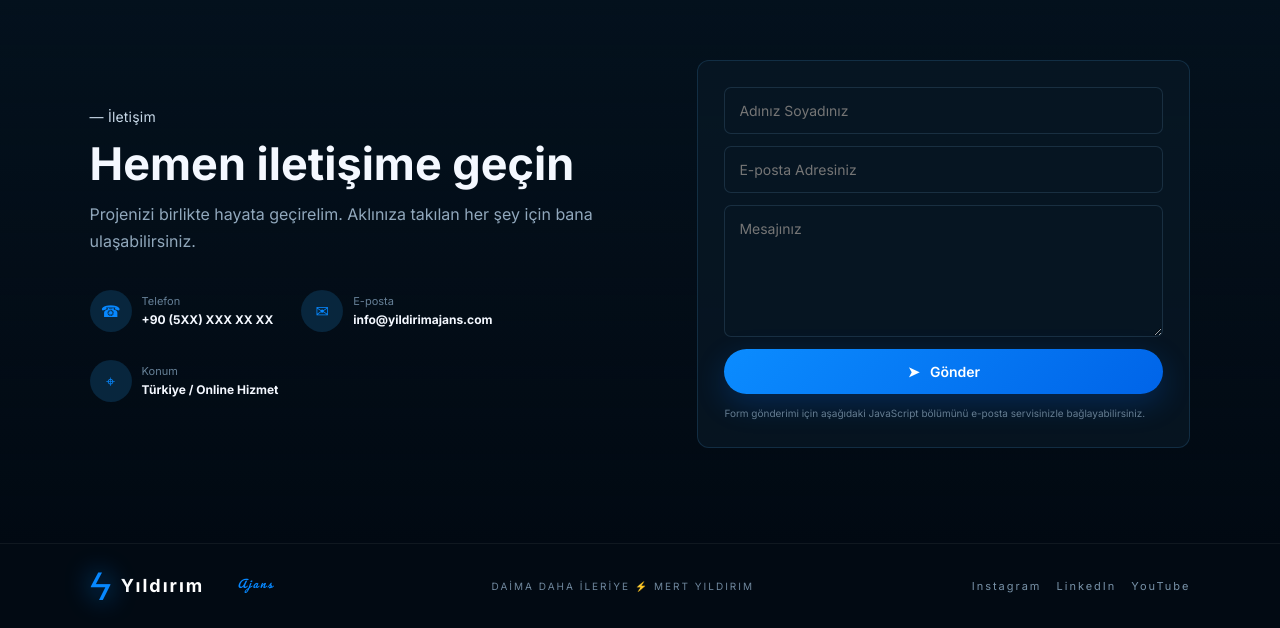
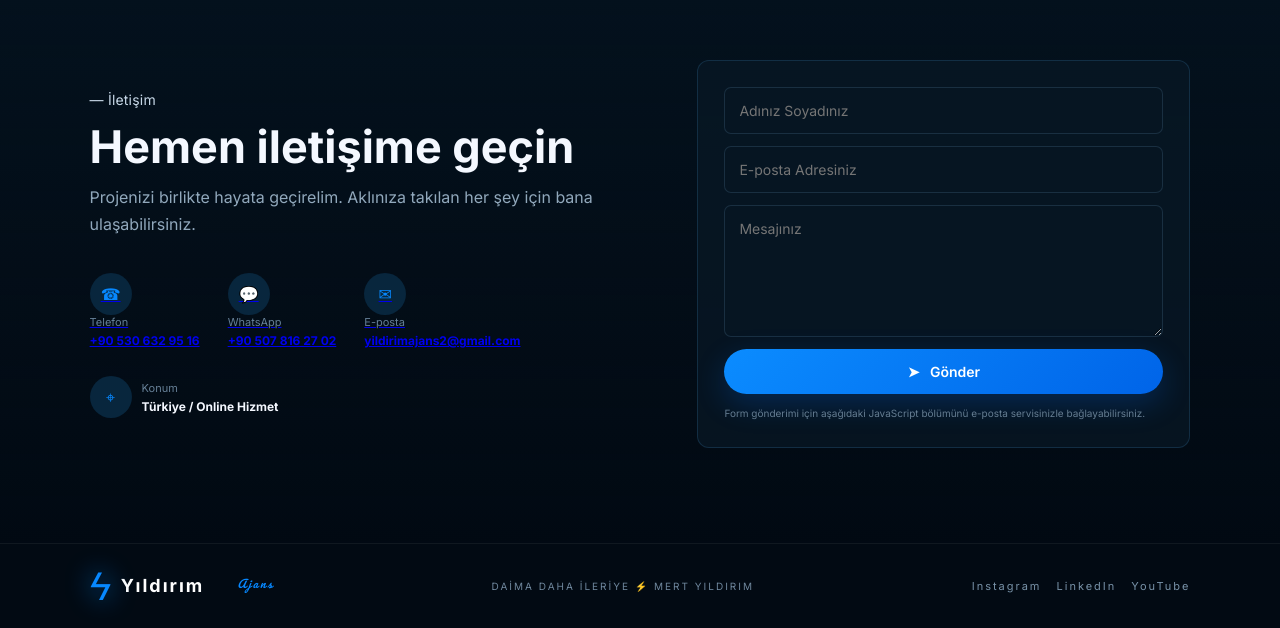
Before and after one commit to mert-AI1/Y-ld-r-m-ajans, a plain HTML site: page index.html in a window 1280 px wide. Shown: the part 2617-3245 px from the top of the page. Drawn offline with Linux system fonts and the light colour scheme.

Commit message:
Update index.html

```diff
--- a/index.html
+++ b/index.html
@@ -113,11 +113,41 @@
         <span class="section-kicker">— İletişim</span>
         <h2>Hemen iletişime geçin</h2>
         <p>Projenizi birlikte hayata geçirelim. Aklınıza takılan her şey için bana ulaşabilirsiniz.</p>
-        <div class="contact-list">
-          <div><span>☎</span><p><small>Telefon</small><b>+90 (5XX) XXX XX XX</b></p></div>
-          <div><span>✉</span><p><small>E-posta</small><b>info@yildirimajans.com</b></p></div>
-          <div><span>⌖</span><p><small>Konum</small><b>Türkiye / Online Hizmet</b></p></div>
-        </div>
+       <div class="contact-list">
+
+  <a href="tel:+905306329516">
+    <span>☎</span>
+    <p>
+      <small>Telefon</small>
+      <b>+90 530 632 95 16</b>
+    </p>
+  </a>
+
+  <a href="https://wa.me/905078162702" target="_blank" rel="noopener">
+    <span>💬</span>
+    <p>
+      <small>WhatsApp</small>
+      <b>+90 507 816 27 02</b>
+    </p>
+  </a>
+
+  <a href="mailto:yildirimajans2@gmail.com">
+    <span>✉</span>
+    <p>
+      <small>E-posta</small>
+      <b>yildirimajans2@gmail.com</b>
+    </p>
+  </a>
+
+  <div>
+    <span>⌖</span>
+    <p>
+      <small>Konum</small>
+      <b>Türkiye / Online Hizmet</b>
+    </p>
+  </div>
+
+</div>
       </div>
       <form class="contact-form reveal" id="contactForm">
         <input type="text" placeholder="Adınız Soyadınız" required>
```
